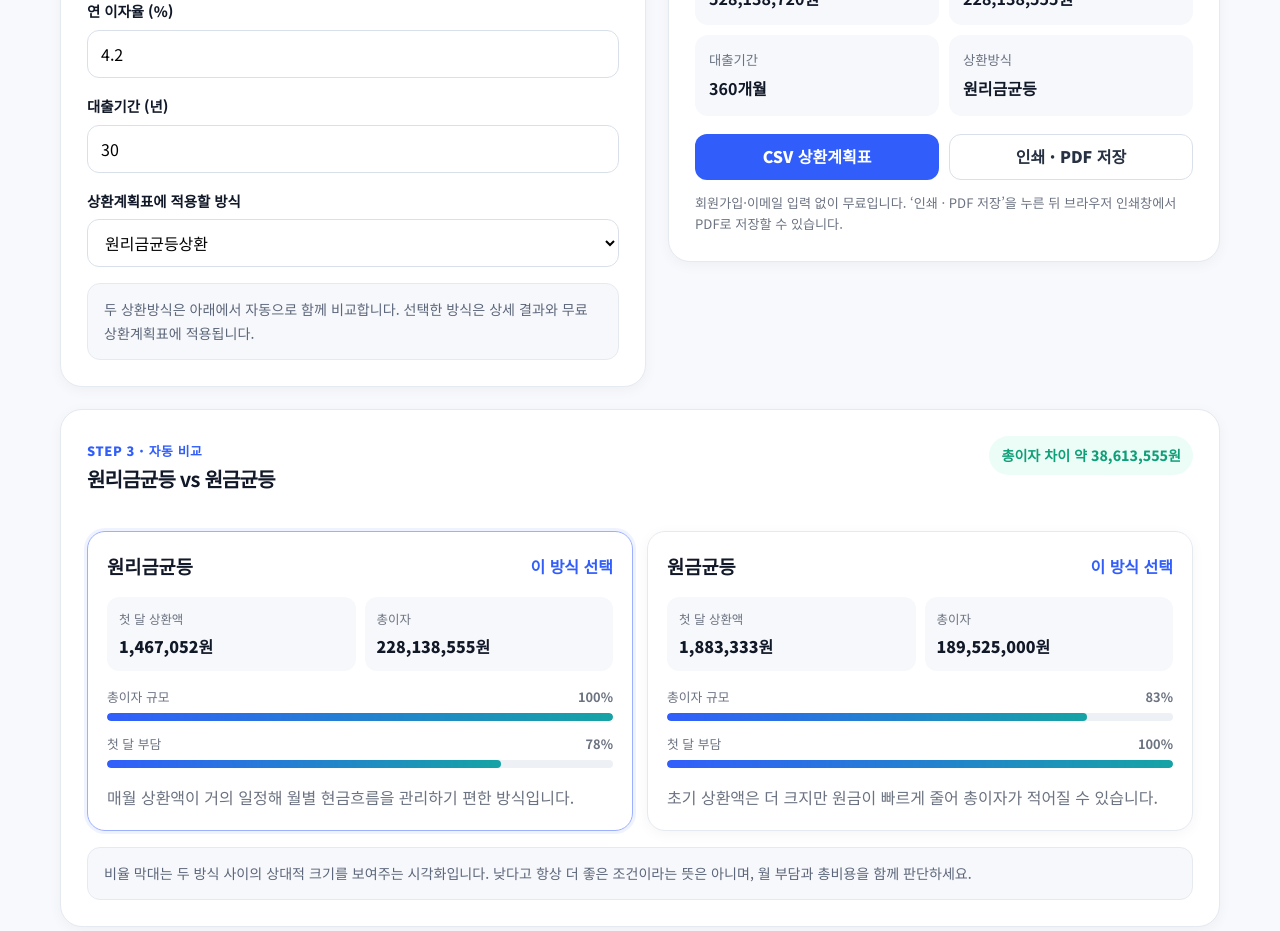
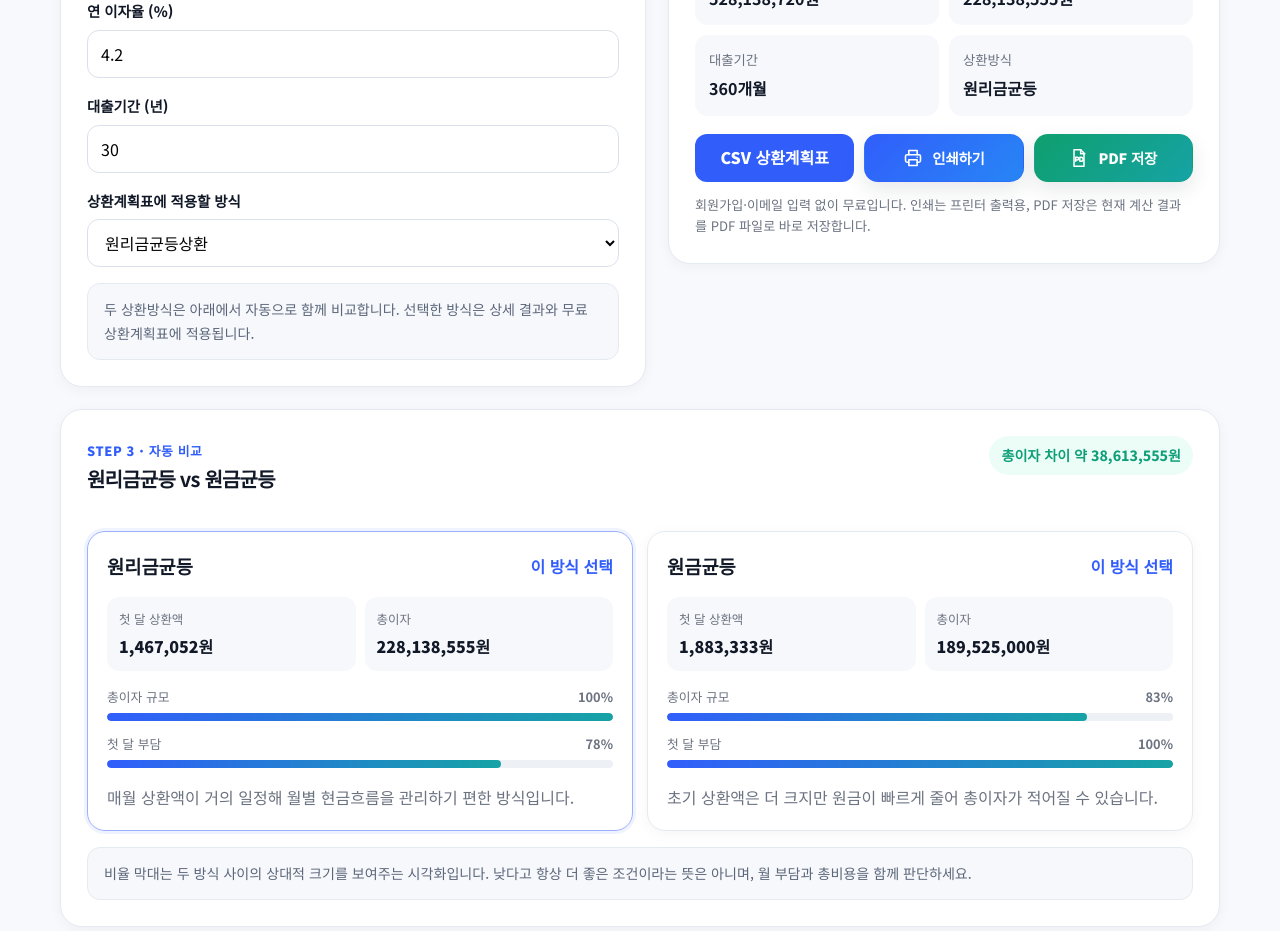
Before and after one commit to license-book/life-tools, a Next.js app: page /tools/loan-calculator in a window 1280 px wide. Shown: the part 900-1831 px from the top of the page. Built offline with nearby package versions, Linux system fonts and the light colour scheme.

Commit message:
Replace loan print PDF control with styled actions

```diff
--- a/components/tools/LoanCalculator.tsx
+++ b/components/tools/LoanCalculator.tsx
@@ -2,6 +2,7 @@
 
 import { useMemo, useState } from "react";
 import { calculateLoan, type RepaymentMethod } from "@/lib/calculator/loan";
+import ToolOutputActions from "@/components/tools/ToolOutputActions";
 
 const won = new Intl.NumberFormat("ko-KR", { maximumFractionDigits: 0 });
 
@@ -50,8 +51,6 @@ export default function LoanCalculator() {
     URL.revokeObjectURL(url);
   };
 
-  const printPlan = () => window.print();
-
   return (
     <div className="tool-layout">
       <section className="panel no-print" aria-labelledby="loan-input-title">
@@ -89,11 +88,11 @@ export default function LoanCalculator() {
           <div className="stat"><small>대출기간</small><strong>{months}개월</strong></div>
           <div className="stat"><small>상환방식</small><strong>{methodLabel[method]}</strong></div>
         </div>
-        <div className="action-row no-print">
+        <div className="action-row no-print" style={{gridTemplateColumns:"repeat(3,minmax(0,1fr))"}}>
           <button className="primary" type="button" onClick={exportCsv}>CSV 상환계획표</button>
-          <button className="secondary" type="button" onClick={printPlan}>인쇄 · PDF 저장</button>
+          <ToolOutputActions embedded targetSelector=".tool-layout" fileName={`대출상환계산-${methodLabel[method]}`} />
         </div>
-        <p className="resource-note no-print">회원가입·이메일 입력 없이 무료입니다. ‘인쇄 · PDF 저장’을 누른 뒤 브라우저 인쇄창에서 PDF로 저장할 수 있습니다.</p>
+        <p className="resource-note no-print">회원가입·이메일 입력 없이 무료입니다. 인쇄는 프린터 출력용, PDF 저장은 현재 계산 결과를 PDF 파일로 바로 저장합니다.</p>
       </section>
 
       <section className="panel full-width comparison-panel">
```
